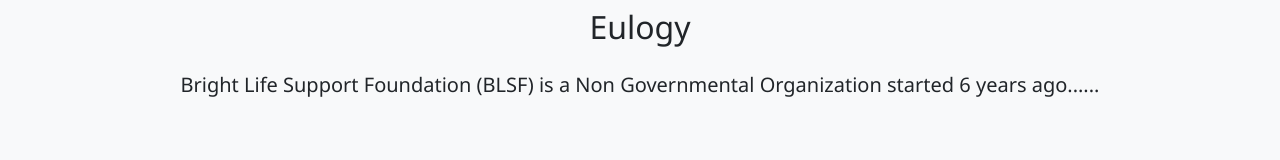
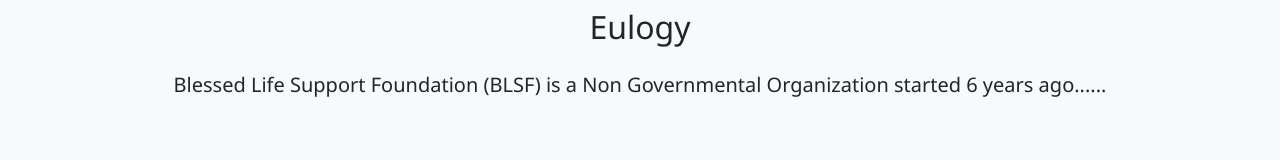
Before and after one commit to chami254/BLSF-WEBSITE, a website: page frontend/public/about.html in a window 1280 px wide. Shown: the part 948-1108 px from the top of the page. Drawn offline with nearby package versions, Linux system fonts and the light colour scheme; files whose address does not match are found by name.

Commit message:
update commit

```diff
--- a/frontend/public/about.html
+++ b/frontend/public/about.html
@@ -95,7 +95,7 @@
   <section class="py-5 bg-light">
     <div class="container" data-aos="fade-up">
       <h2 class="text-center mb-4">Eulogy</h2>
-      <p class="lead text-center">Bright Life Support Foundation (BLSF) is a Non Governmental Organization started 6 years ago...... </p>
+      <p class="lead text-center">Blessed Life Support Foundation (BLSF) is a Non Governmental Organization started 6 years ago...... </p>
     </div>
   </section>
 
```
Also changed, not shown: frontend/public/index.html (+1 -1 lines), frontend/public/assets/css/style.css (renamed from frontend/assets/css/style.css), frontend/public/assets/images/cta.jpeg (renamed from frontend/assets/images/cta.jpeg), frontend/public/assets/images/cta.jpg (renamed from frontend/assets/images/cta.jpg), frontend/public/assets/images/ctta.jpeg (renamed from frontend/assets/images/ctta.jpeg), frontend/public/assets/images/hero1.jpg (renamed from frontend/assets/images/hero1.jpg), frontend/public/assets/images/hero2.jpeg (renamed from frontend/assets/images/hero2.jpeg), frontend/public/assets/images/hero2.jpg (renamed from frontend/assets/images/hero2.jpg), frontend/public/assets/images/hero3.jpeg (renamed from frontend/assets/images/hero3.jpeg), frontend/public/assets/images/hero3.jpg (renamed from frontend/assets/images/hero3.jpg), frontend/public/assets/images/logo.png (renamed from frontend/assets/images/logo.png), frontend/public/assets/images/profile.jpg (renamed from frontend/assets/images/profile.jpg), frontend/public/assets/images/program-education.jpeg (renamed from frontend/assets/images/program-education.jpeg), frontend/public/assets/images/program-food.jpeg (renamed from frontend/assets/images/program-food.jpeg), 2 more files.
